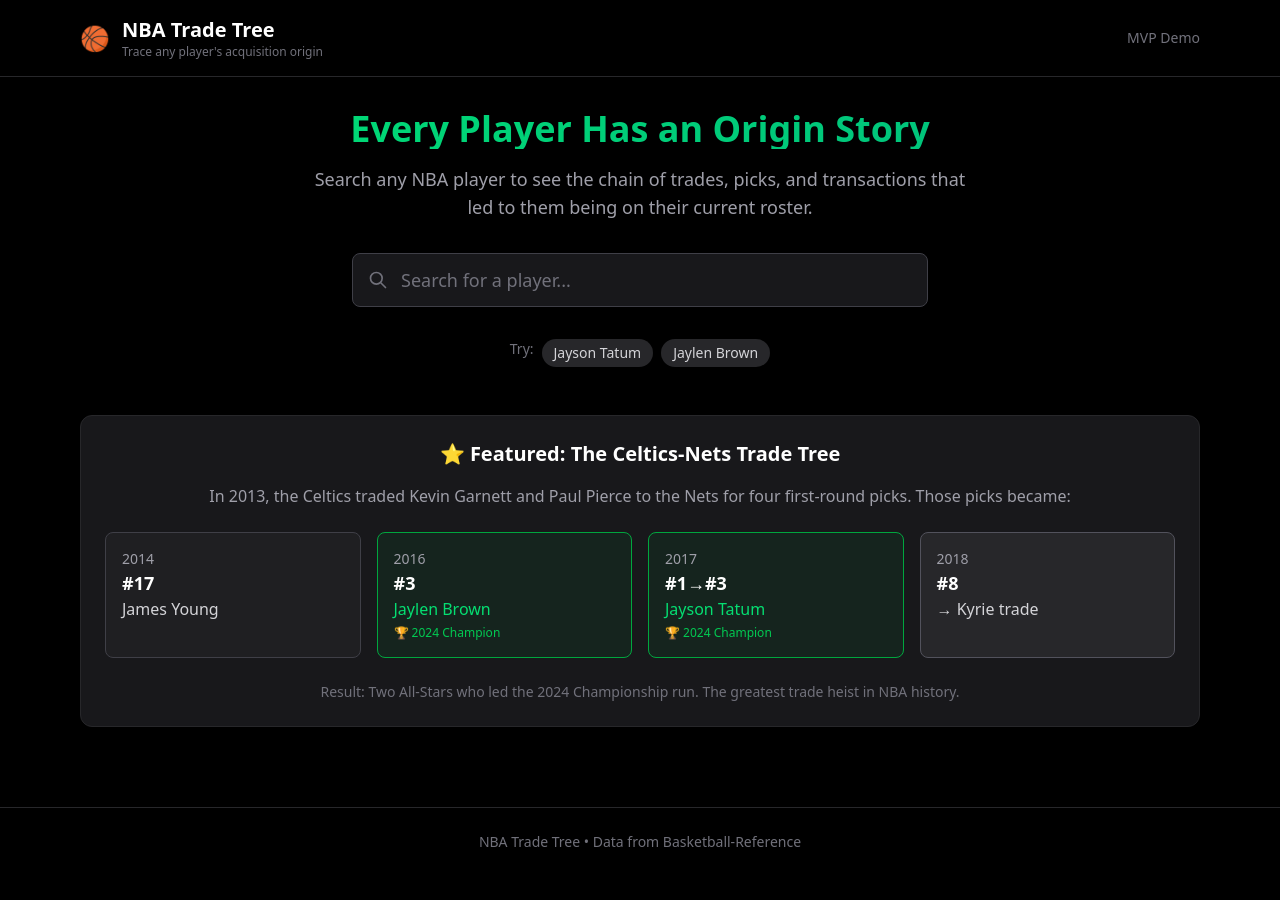
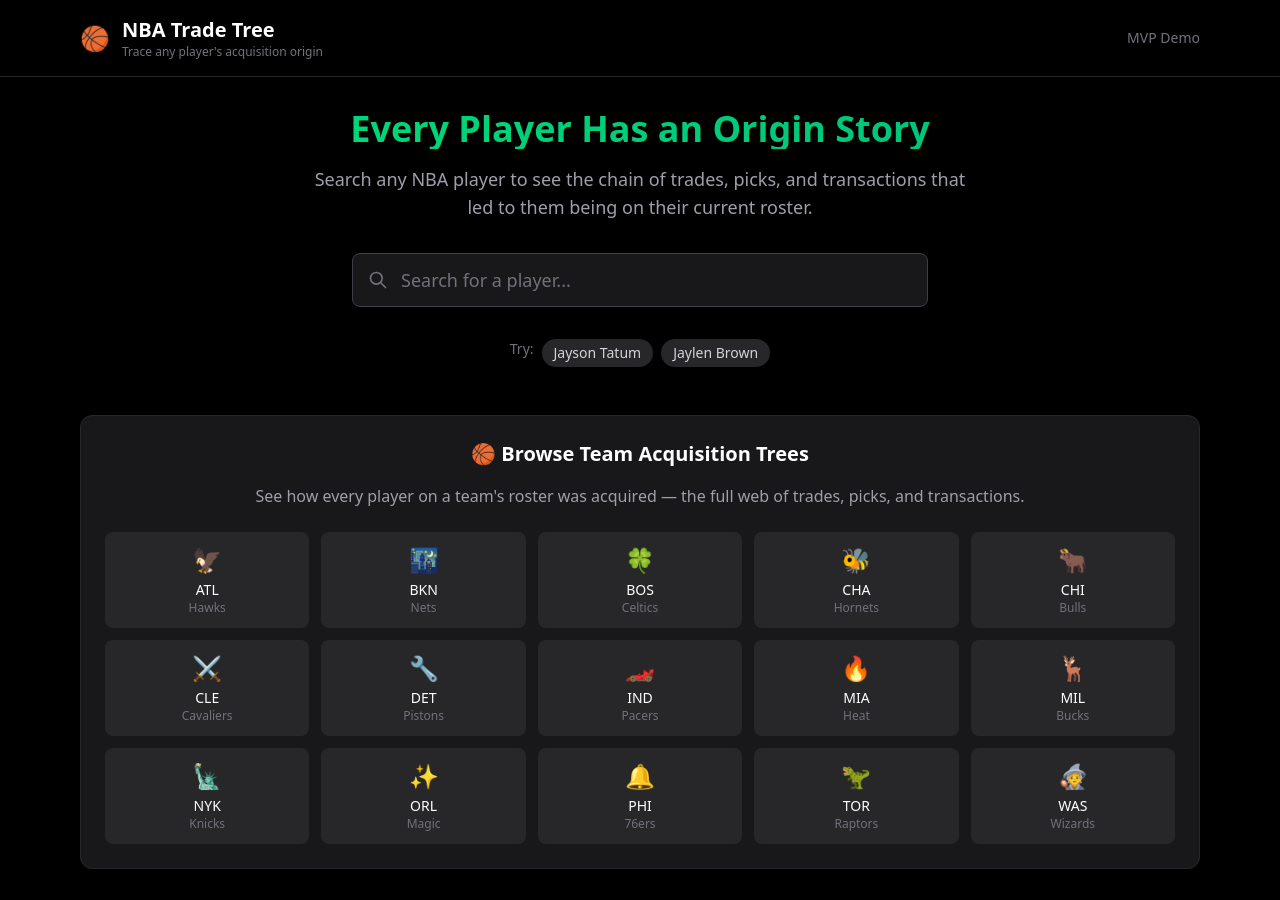
Before and after one commit to ByAkshayRam/nba-trade-tree, a Next.js app in the folder app/: page / in a window 1280 px wide. Shown: the top 900 px of the page. Before the commit the page ends 876 px from the top, so only its background shows below. Built offline with nearby package versions, Linux system fonts and the light colour scheme.

Commit message:
feat: Add team grid to homepage for easy navigation

```diff
--- a/app/src/app/page.tsx
+++ b/app/src/app/page.tsx
@@ -1,8 +1,27 @@
 "use client";
 
 import { useState } from "react";
+import Link from "next/link";
 import { PlayerSearch } from "@/components/PlayerSearch";
 import { TradeTree } from "@/components/TradeTree";
+
+const EAST_TEAMS = [
+  { abbr: "ATL", name: "Hawks", emoji: "🦅" },
+  { abbr: "BKN", name: "Nets", emoji: "🌃" },
+  { abbr: "BOS", name: "Celtics", emoji: "🍀" },
+  { abbr: "CHA", name: "Hornets", emoji: "🐝" },
+  { abbr: "CHI", name: "Bulls", emoji: "🐂" },
+  { abbr: "CLE", name: "Cavaliers", emoji: "⚔️" },
+  { abbr: "DET", name: "Pistons", emoji: "🔧" },
+  { abbr: "IND", name: "Pacers", emoji: "🏎️" },
+  { abbr: "MIA", name: "Heat", emoji: "🔥" },
+  { abbr: "MIL", name: "Bucks", emoji: "🦌" },
+  { abbr: "NYK", name: "Knicks", emoji: "🗽" },
+  { abbr: "ORL", name: "Magic", emoji: "✨" },
+  { abbr: "PHI", name: "76ers", emoji: "🔔" },
+  { abbr: "TOR", name: "Raptors", emoji: "🦖" },
+  { abbr: "WAS", name: "Wizards", emoji: "🧙" },
+];
 
 interface SelectedPlayer {
   id: number;
@@ -144,9 +163,34 @@
           </div>
         )}
 
+        {/* Browse by Team */}
+        {!selectedPlayer && (
+          <div className="mt-12 p-6 bg-zinc-900 rounded-xl border border-zinc-800">
+            <h3 className="text-xl font-bold mb-4 text-center">
+              🏀 Browse Team Acquisition Trees
+            </h3>
+            <p className="text-center text-zinc-400 mb-6">
+              See how every player on a team&apos;s roster was acquired — the full web of trades, picks, and transactions.
+            </p>
+            <div className="grid grid-cols-3 sm:grid-cols-5 gap-3">
+              {EAST_TEAMS.map((team) => (
+                <Link
+                  key={team.abbr}
+                  href={`/team/${team.abbr}`}
+                  className="flex flex-col items-center p-3 bg-zinc-800 hover:bg-zinc-700 rounded-lg transition-colors group"
+                >
+                  <span className="text-2xl mb-1">{team.emoji}</span>
+                  <span className="text-sm font-medium text-white group-hover:text-green-400">{team.abbr}</span>
+                  <span className="text-xs text-zinc-500">{team.name}</span>
+                </Link>
+              ))}
+            </div>
+          </div>
+        )}
+
         {/* Featured tree example (when no player selected) */}
         {!selectedPlayer && (
-          <div className="mt-12 p-6 bg-zinc-900 rounded-xl border border-zinc-800">
+          <div className="mt-8 p-6 bg-zinc-900 rounded-xl border border-zinc-800">
             <h3 className="text-xl font-bold mb-4 text-center">
               ⭐ Featured: The Celtics-Nets Trade Tree
             </h3>
```
